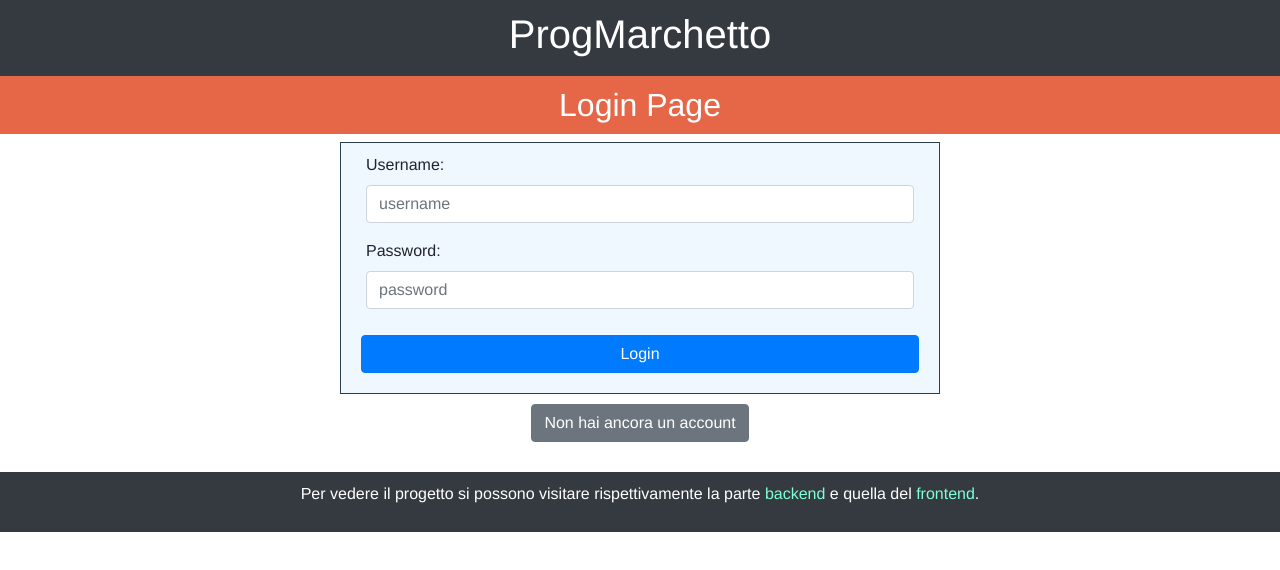
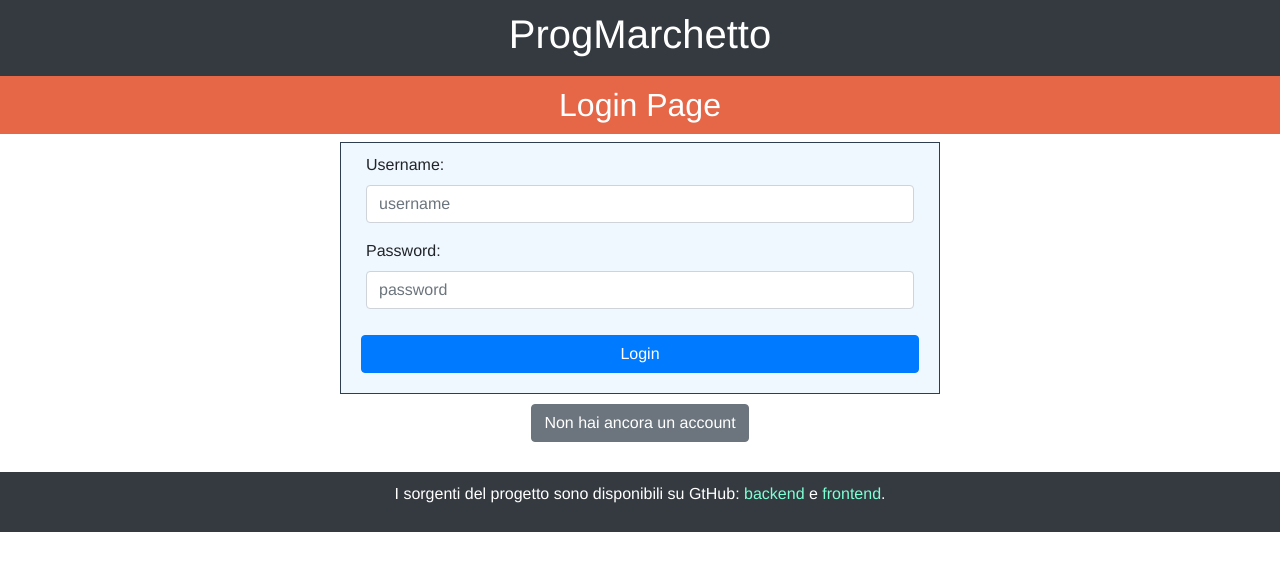
Before and after one commit to GiovanniMarchetto/prog_marchetto_vue, a Vue app: page /#/ in a window 1280 px wide. Shown: the top 570 px of the page. Built offline with nearby package versions, Linux system fonts and the light colour scheme.

Commit message:
Refactoring

```diff
--- a/public/index.html
+++ b/public/index.html
@@ -1,8 +1,11 @@
 <!DOCTYPE html>
-<html lang="en">
+<html lang="it">
   <head>
     <meta charset="utf-8" />
     <meta http-equiv="X-UA-Compatible" content="IE=edge" />
+    <meta name="description" content="Frontend dell'applicazione" />
+    <meta name="keywords" content="HTML, CSS, JavaScript, Vue, Frontend" />
+    <meta name="author" content="Giovanni Marchetto" />
     <meta
       name="viewport"
       content="width=device-width,initial-scale=1.0, shrink-to-fit=no"
--- a/src/components/layout/Footer.vue
+++ b/src/components/layout/Footer.vue
@@ -1,11 +1,11 @@
 <template>
   <footer>
     <p>
-      Per vedere il progetto si possono visitare rispettivamente la parte
+      I sorgenti del progetto sono disponibili su GtHub:
       <a href="https://github.com/GiovanniMarchetto/ProgettoMarchetto"
         >backend</a
       >
-      e quella del
+      e
       <a href="https://github.com/GiovanniMarchetto/prog_marchetto_vue"
         >frontend</a
       >.
--- a/src/views/Administrator_page.vue
+++ b/src/views/Administrator_page.vue
@@ -29,7 +29,6 @@
       <b-form
         @submit.prevent="dataFilter"
         @reset.prevent="datesForLastMonth"
-        style="margin-bottom:10px"
       >
         <DatesResume :dateFrom.sync="dateFrom" :dateTo.sync="dateTo" />
         <b-button type="submit" variant="primary">Resoconto</b-button>
```
Also changed, not shown: 1 other file (tests, documents, lock files or other folders).
